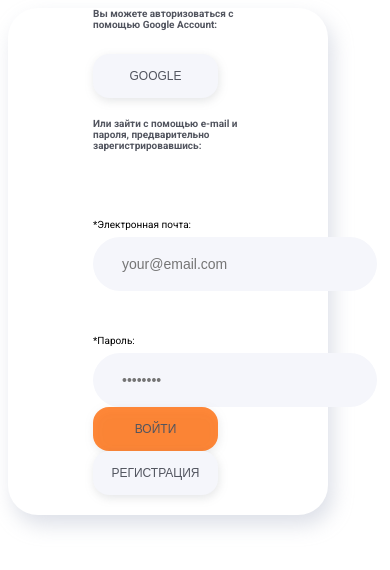
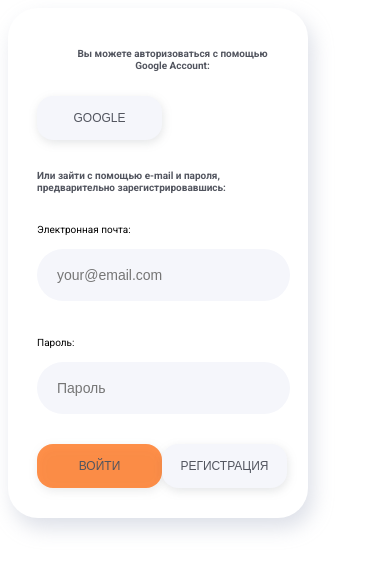
Before and after one commit to YermakovaDina/test_project, a React (Create React App) app: page / in a window 390 px wide. Shown: the top 570 px of the page. Built offline with nearby package versions, Linux system fonts and the light colour scheme.

Commit message:
sass mobil

```diff
--- a/src/Form/Form.js
+++ b/src/Form/Form.js
@@ -66,7 +66,7 @@ const Form = () => {
                 зарегистрировавшись:
               </h1>
               <div className="form-row">
-                <label htmlFor="email">*Электронная почта:</label>
+                <label htmlFor="email">Электронная почта:</label>
                 <input
                   type="email"
                   name="email"
@@ -85,12 +85,12 @@ const Form = () => {
               </div>
 
               <div className="form-row">
-                <label htmlFor="password">*Пароль:</label>
+                <label htmlFor="password">Пароль:</label>
                 <input
                   type="password"
                   name="password"
                   id="password"
-                  placeholder="••••••••"
+                  placeholder="Пароль"
                   value={values.password}
                   onChange={handleChange}
                   onBlur={handleBlur}
--- a/src/Form/Form.scss
+++ b/src/Form/Form.scss
@@ -1,11 +1,74 @@
-$primary-color: rgba(255, 107, 8, 0.35);
+$primary-color: #ff751d;
+//  rgba(255, 107, 8, 0.35);
 $error-color: #e63946;
 $bg-color: #f1faee;
+
+:root {
+  --accent-color: #ff751d;
+  --second-accent-color: #ffdac0;
+  --main-text-color: #52555f;
+  --dark-text-color: #000000;
+  --spending-text-color: #e7192e;
+  --income-text-color: #407946;
+  --placeholders-text-color: #a6abb9;
+  --second-placeholders-text-color: #c7ccdc;
+  --disable-text-color: #52555fb2;
+  --main-background-color: #ffffff;
+  --second-background-color: #f5f6fb;
+  --main-font-size: 12px;
+  --second-font-size: 14px;
+  --main-font-weight: 400;
+}
+
+.visually-hidden {
+  position: absolute !important;
+  clip: rect(1px 1px 1px 1px);
+  clip: rect(1px, 1px, 1px, 1px);
+  padding: 0 !important;
+  border: 0 !important;
+  height: 1px !important;
+  width: 1px !important;
+  overflow: hidden;
+}
+
+body {
+  font-family: 'Roboto', normal;
+  background-color: var(--main-background-color);
+}
+
+ul {
+  list-style: none;
+  margin: 0;
+  padding: 0;
+}
+
+a {
+  text-decoration: none;
+}
+
+h1,
+h2,
+h3,
+h4,
+p,
+button,
+input {
+  margin: 0;
+  padding: 0;
+}
+
+img {
+  display: block;
+  max-width: 100%;
+  height: auto;
+}
 
 // mobile
 @media screen and (max-width: 767.98px) {
   .container {
-    max-width: 320px;
+    display: flex;
+    flex-direction: column;
+    max-width: 300px;
 
     background: var(--main-background-color);
     box-shadow: 5px 10px 20px rgba(170, 178, 197, 0.4);
@@ -13,38 +76,45 @@ $bg-color: #f1faee;
 
     h1 {
       font-size: 10px;
+      line-height: 1.2;
       color: var(--main-text-color);
       padding-bottom: 24px;
+      padding-right: 29px;
+    }
+    .title_gb {
+      text-align: center;
+      padding: 0 29px;
+      padding-top: 40px;
+      margin-bottom: 24px;
     }
 
     label {
       font-size: 10px;
-      line-height: 1.2%;
-      padding-bottom: 12px;
+      line-height: 1.2;
       color: var(--dark-text-color);
     }
 
     input {
-      width: 253px;
+      width: 233px;
       height: 52px;
       font-size: var(--second-font-size);
-      line-height: 16px;
+      line-height: 1.14;
 
       color: var(--placeholders-text-color);
       border: none;
       border-radius: 30px;
-      padding-left: 29px;
+      padding-left: 20px;
+      margin-top: 12px;
       background: var(--second-background-color);
     }
 
     .container_form {
-      padding: 0 85px 20px;
+      padding-left: 29px;
+      padding-bottom: 20px;
     }
 
     .form-row {
-      display: flex;
-      flex-direction: column;
-      padding-top: 50px;
+      padding-bottom: 30px;
     }
 
     button {
@@ -52,8 +122,8 @@ $bg-color: #f1faee;
       width: 125px;
       height: 44px;
       font-size: var(--main-font-size);
-      line-height: 1.17%;
       background: var(--second-background-color);
+      margin-bottom: 10px;
       cursor: pointer;
       border-radius: 16px;
       border: none;
@@ -100,7 +170,7 @@ $bg-color: #f1faee;
 
     label {
       font-size: 10px;
-      line-height: 1.2%;
+      line-height: 1.2;
       padding-bottom: 12px;
       color: var(--dark-text-color);
     }
--- a/src/index.css
+++ b/src/index.css
@@ -1,4 +1,4 @@
-:root {
+/* :root {
   --accent-color: #ff751d;
   --second-accent-color: #ffdac0;
   --main-text-color: #52555f;
@@ -55,4 +55,4 @@ img {
   display: block;
   max-width: 100%;
   height: auto;
-}
+} */
--- a/src/index.js
+++ b/src/index.js
@@ -1,6 +1,6 @@
 import React from 'react';
 import ReactDOM from 'react-dom';
-import './index.css';
+// import './index.css';
 import App from './App';
 
 ReactDOM.render(
```
